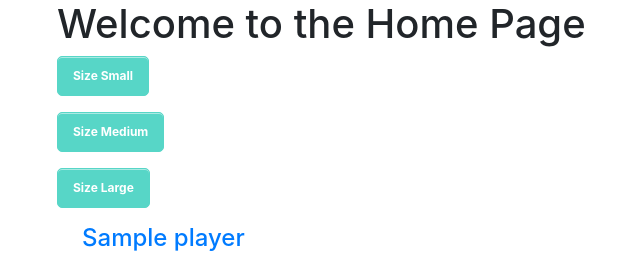
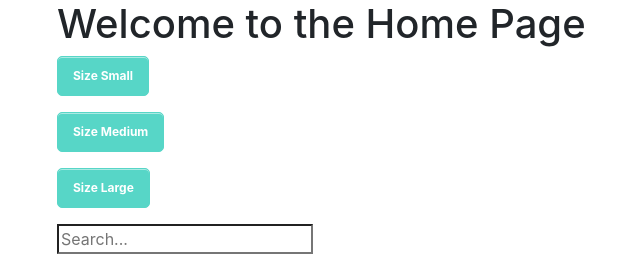
Before and after one commit to Michael1009/cs4260_ISA, a Django app: template web/web_app/templates/web_app/index.html in a window 1280 px wide. Shown: the part 104-362 px from the top of the page, without its empty margins (28-668 px from the left). Run offline with Django 3.2, Linux system fonts and the light colour scheme; the template is opened without the code that fills it: most values are stand-ins (such as "Sample title", 1, 10 or a date in 2020); some libraries are stand-ins or nearby versions.

Commit message:
Implemented front end and made changes for search

```diff
--- a/exp/exp_app/urls.py
+++ b/exp/exp_app/urls.py
@@ -18,6 +18,6 @@ urlpatterns = [
     path('info/', views.info),
 
     # Search
-    path('search/<str:query>', views.search),
+    path('search', views.search),
 
 ]
--- a/exp/exp_app/views.py
+++ b/exp/exp_app/views.py
@@ -210,5 +210,5 @@ def create_item(request):
 def search(request):
     query = request.GET.get('query')
     es = Elasticsearch(['es'])
-    response = es.search(index='jersey_index', body={'query': {'simple_query_string': {'query': query}}, 'size': 10})
+    response = es.search(index='jersey_index', body={'query': {'simple_query_string': {'query': query}}, 'size': 15})
     return JsonResponse({'ok': True, 'result': response['hits']['hits']})
--- a/web/web_app/templates/web_app/index.html
+++ b/web/web_app/templates/web_app/index.html
@@ -51,6 +51,17 @@ input[type=submit] {
     </form>
 </div>
 
+<div class="uk-navbar-center">
+    <div class="uk-navbar-item">
+        <form class="uk-search uk-search-navbar" action="/search" method="get">
+            <!-- {% csrf_token %} -->
+            <span uk-search-icon></span>
+            <input class="uk-search-input" name="query" value="{% if query %}{{query}}{%endif%}"type="search" placeholder="Search...">
+        </form>
+    </div>
+</div>
+
+
 <div class = "row">
     <ul class="uk-list ">
         {% for key,i in jerseys.items %}
--- a/web/web_app/urls.py
+++ b/web/web_app/urls.py
@@ -11,5 +11,5 @@ urlpatterns = [
      path('login_page', views.login, name="login_page"),
      path('logout', views.logout, name="logout"),
      path('create_jersey', views.create_jersey, name ='create_jersey'),
-     path('search', views.search),
+     path('search', views.search, name = "search"),
 ]
```
Also changed, not shown: web/web_app/templates/web_app/search.html (+22 -0 lines), web/web_app/views.py (+11 -6 lines).
